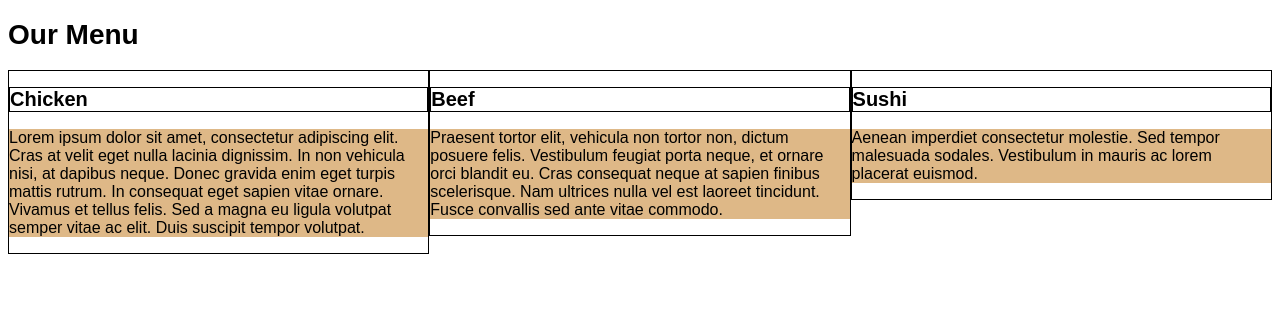
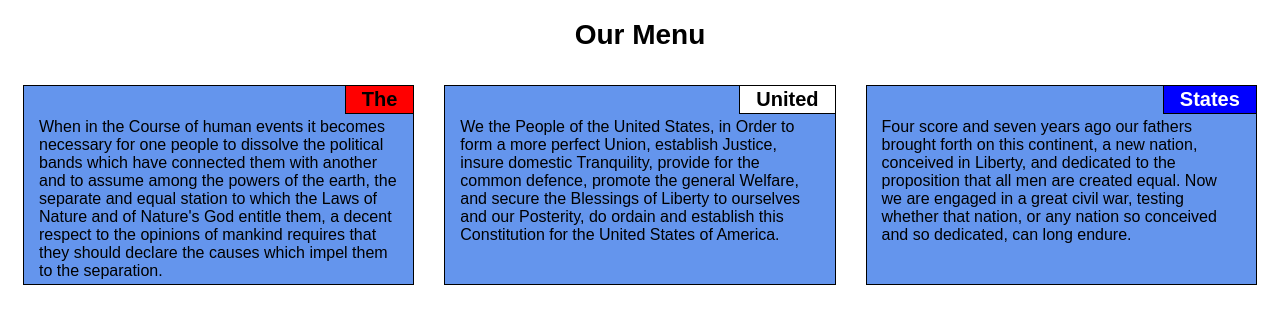
Before and after one commit to camcshs/fullstack-course4, a plain HTML site: page assignment-2/index.html in a window 1280 px wide. Drawn offline with Linux system fonts and the light colour scheme.

Commit message:
final draft

```diff
--- a/assignment-2/css/myStyles.css
+++ b/assignment-2/css/myStyles.css
@@ -9,46 +9,73 @@ body {
 
 h1 {
     font-size: 1.75em;
+    text-align: center;
 }
 
 p {
-    background-color: burlywood;
-    margin-right: auto;
-    margin-left: auto;
+    background-color: cornflowerblue;
+    margin: 0;
+    width: 100%;
+    height: 200px;
     color: black;
+    position: relative;
+    padding: 32px 15px 0 15px;
+    border: 1px solid black;
+    overflow: hidden;
 }
 
 .row {
     width: 100%;
 }
 
-.col {
+.col-lg-4,
+.col-md-6,
+.col-md-12 {
     float: left;
-    border: 1px solid black;
+    position: relative;
+    padding: 0 15px;
+    margin: 15px 0;
 }
 
-.title {
+.title1,
+.title2,
+.title3 {
     font-size: 1.25em;
-    position: relative;
+    position: absolute;
     right: 0;
     top: 0;
     border: 1px solid black;
+    padding: 2px 16px;
+    margin: 0 15px;
+    z-index: 1;
 }
 
+.title1 {
+    background-color: red;
+}
+
+.title2 {
+    background-color: white;
+}
+
+.title3 {
+    background-color: blue;
+    color: white;
+}
 
 @media (min-width: 992px) {
-    .col {
+    .col-lg-4 {
         width: 33.33%;
     }
-
 }
 
 @media (min-width: 768px) and (max-width: 991px) {
-
-
+    .col-md-6 {
+        width: 50%;
+    }
+    .col-md-12 {
+        width: 100%;
+    }
 }
 
-@media (max-width: 767px) {
-
-
-}
+@media (max-width: 767px) {}
--- a/assignment-2/index.html
+++ b/assignment-2/index.html
@@ -5,8 +5,8 @@
 <head>
     <meta charset="utf-8">
 
-    <title>Assignment 1 Solution</title>
-    <meta name="description" content="Assignment 1 Solution">
+    <title>Assignment 2 Solution</title>
+    <meta name="description" content="Assignment 2 Solution">
     <meta name="author" content="Chad Anthony">
     <meta name="viewport" content="width=device-width, initial-scale=1">
 
@@ -19,21 +19,23 @@
 
 <body>
     <h1>Our Menu</h1>
-    <div class="container">
-        <div class="row">
-            <div class="col">
-                <h2 class="title">Chicken</h2>
-                <p>Lorem ipsum dolor sit amet, consectetur adipiscing elit. Cras at velit eget nulla lacinia dignissim. In non vehicula nisi, at dapibus neque. Donec gravida enim eget turpis mattis rutrum. In consequat eget sapien vitae ornare. Vivamus et tellus felis. Sed a magna eu ligula volutpat semper vitae ac elit. Duis suscipit tempor volutpat.</p>
-            </div>
-            <div class="col">
-                <h2 class="title">Beef</h2>
-            <p>Praesent tortor elit, vehicula non tortor non, dictum posuere felis. Vestibulum feugiat porta neque, et ornare orci blandit eu. Cras consequat neque at sapien finibus scelerisque. Nam ultrices nulla vel est laoreet tincidunt. Fusce convallis sed ante vitae commodo.</p></div>
-            <div class="col">
-                <h2 class="title">Sushi</h2>
-            <p>Aenean imperdiet consectetur molestie. Sed tempor malesuada sodales. Vestibulum in mauris ac lorem placerat euismod.</p></div>
+
+    <div class="row">
+        <div class="col-lg-4 col-md-6">
+            <h2 class="title1">The</h2>
+            <p>When in the Course of human events it becomes necessary for one people to dissolve the political bands which have connected them with another and to assume among the powers of the earth, the separate and equal station to which the Laws of Nature and of Nature's God entitle them, a decent respect to the opinions of mankind requires that they should declare the causes which impel them to the separation.</p>
         </div>
+        <div class="col-lg-4 col-md-6">
+            <h2 class="title2">United</h2>
+            <p>We the People of the United States, in Order to form a more perfect Union, establish Justice, insure domestic Tranquility, provide for the common defence, promote the general Welfare, and secure the Blessings of Liberty to ourselves and our Posterity, do ordain and establish this Constitution for the United States of America.</p>
+        </div>
+        <div class="col-lg-4 col-md-12">
+            <h2 class="title3">States</h2>
+            <p>Four score and seven years ago our fathers brought forth on this continent, a new nation, conceived in Liberty, and dedicated to the proposition that all men are created equal. Now we are engaged in a great civil war, testing whether that nation, or any nation so conceived and so dedicated, can long endure.</p>
+        </div>
+    </div>
 
-    </div>
+
 
 
 
```
